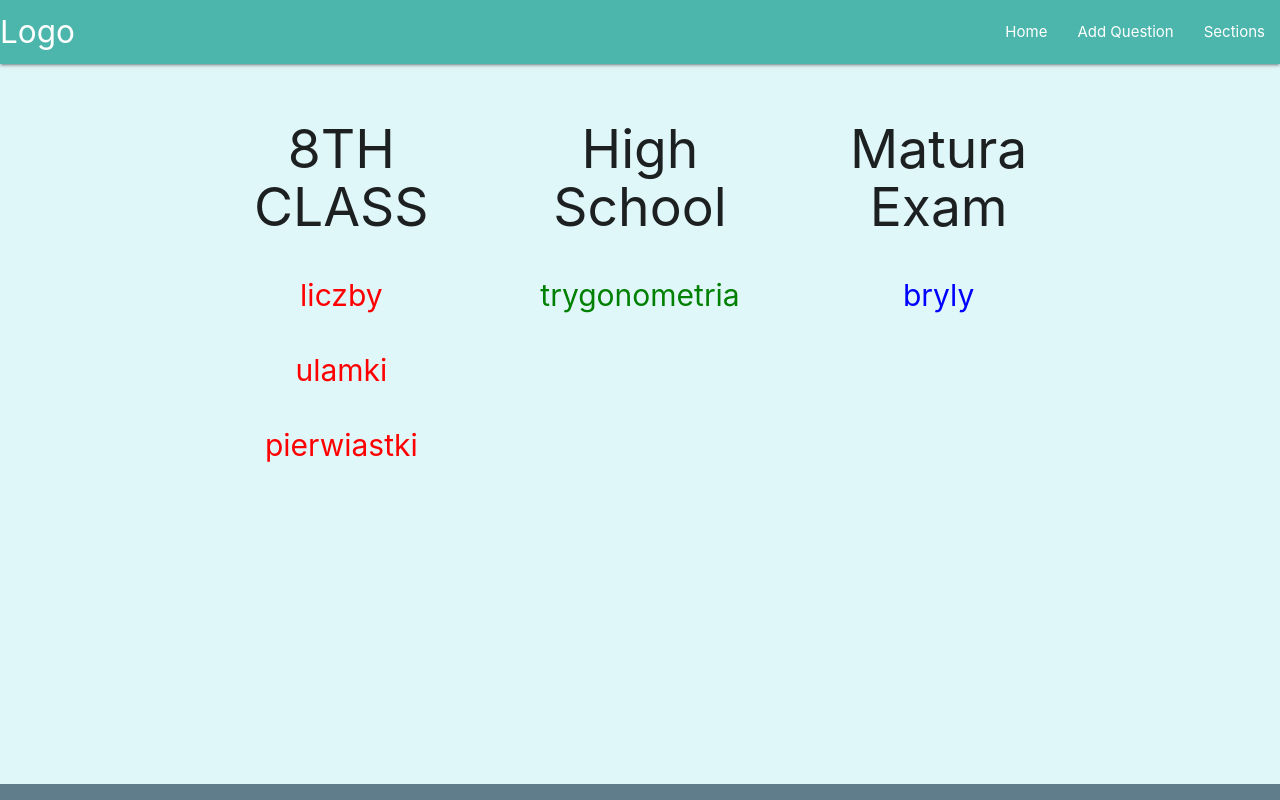
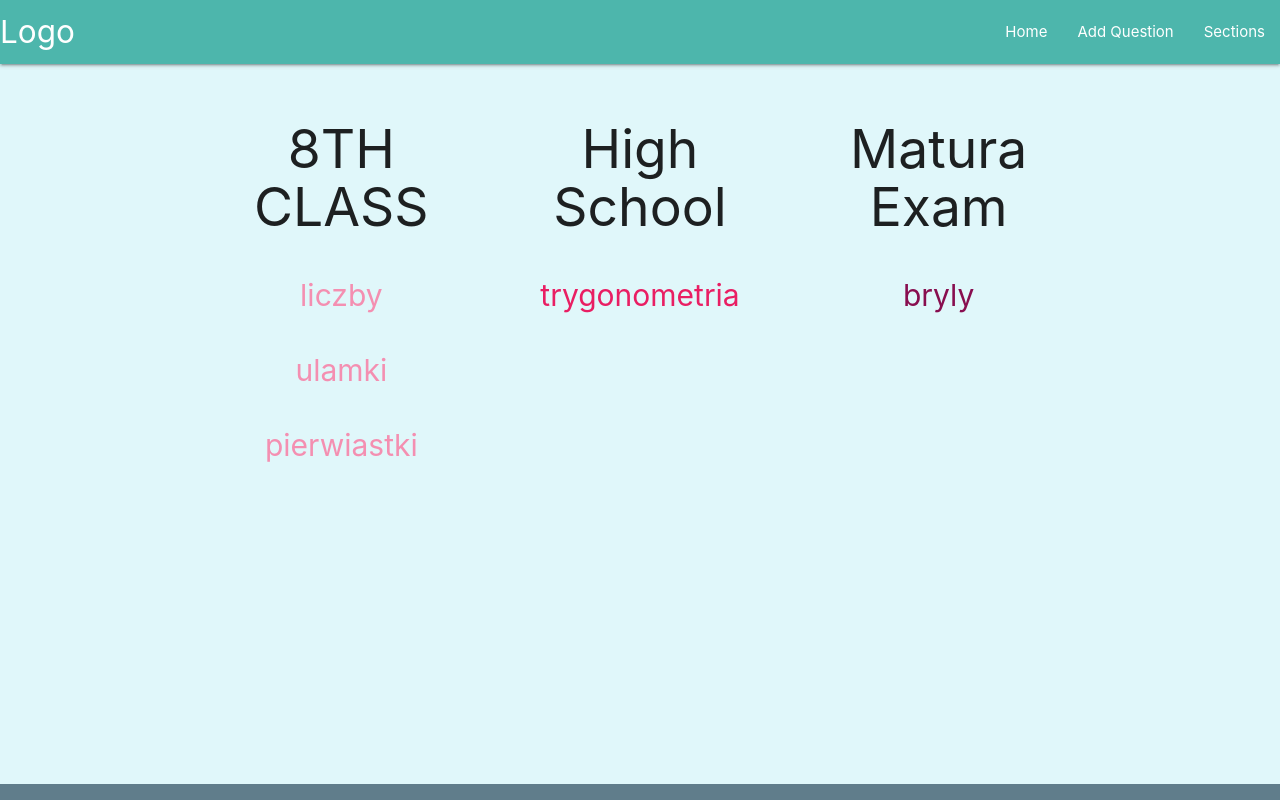
Before and after one commit to coldoe/QuizApp, a React (Create React App) app: page /sections in a window 1280 px wide. Shown: the top 800 px of the page. Built offline with nearby package versions, Linux system fonts and the light colour scheme; no server answers.

Commit message:
cleaning

```diff
--- a/src/Components/ChooseSections/ChooseSections.jsx
+++ b/src/Components/ChooseSections/ChooseSections.jsx
@@ -34,7 +34,7 @@ export const ChooseSections = () => {
               <div className="section" key={section.name}>
                 <Link
                   to={`/quizz/${section.name}`}
-                  style={{ fontSize: "30px", color: "red" }}
+                  style={{ fontSize: "30px", color: "#f48fb1   " }}
                 >
                   {section.name}
                 </Link>
@@ -47,7 +47,7 @@ export const ChooseSections = () => {
               <div className="section" key={section.name}>
                 <Link
                   to={`/quizz/${section.name}`}
-                  style={{ fontSize: "30px", color: "green" }}
+                  style={{ fontSize: "30px", color: "#e91e63  " }}
                 >
                   {section.name}
                 </Link>
@@ -60,7 +60,7 @@ export const ChooseSections = () => {
               <div className="section" key={section.name}>
                 <Link
                   to={`/quizz/${section.name}`}
-                  style={{ fontSize: "30px", color: "blue" }}
+                  style={{ fontSize: "30px", color: "#880e4f  " }}
                 >
                   {section.name}
                 </Link>
```
Also changed, not shown: src/Components/AddQuestion/AddQuestion.jsx (+8 -9 lines), 1 other file (tests, documents, lock files or other folders).
